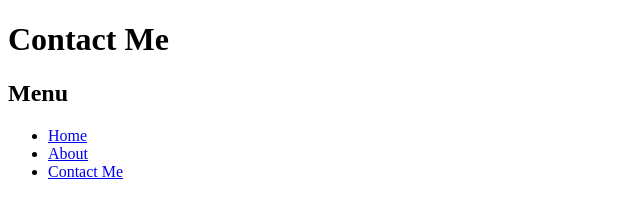
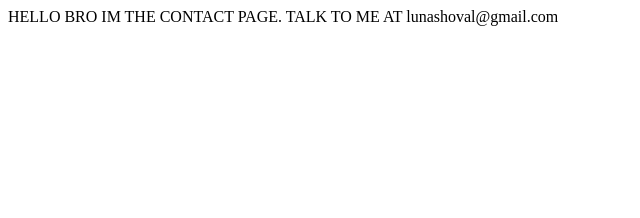
Before and after one commit to LunaBegray/basic-info-site, a website: page contact-me.html in a window 1280 px wide. Shown: the whole page, without its empty margins (0-640 px from the left). Drawn offline with Linux system fonts and the light colour scheme.

Commit message:
contact-me.html

```diff
--- a/contact-me.html
+++ b/contact-me.html
@@ -2,16 +2,9 @@
 <html lang="en">
 <head>
     <meta charset="UTF-8">
-    <meta http-equiv="X-UA-Compatible" content="IE=edge">
-    <meta name="viewport" content="width=device-width, initial-scale=1.0">
-    <title>Contact Me</title>
+    <title>contact</title>
 </head>
 <body>
-    <h1>Contact Me</h1>
-    <h2>Menu</h2>
-    <ul>
-        <li><a href="index.html">Home</a></li>
-        <li><a href="about.html">About</a></li>
-        <li><a href="contact-me.html">Contact Me</a></li>
+    <div> HELLO BRO IM THE CONTACT PAGE. TALK TO ME AT lunashoval@gmail.com</div>
 </body>
 </html>
```
